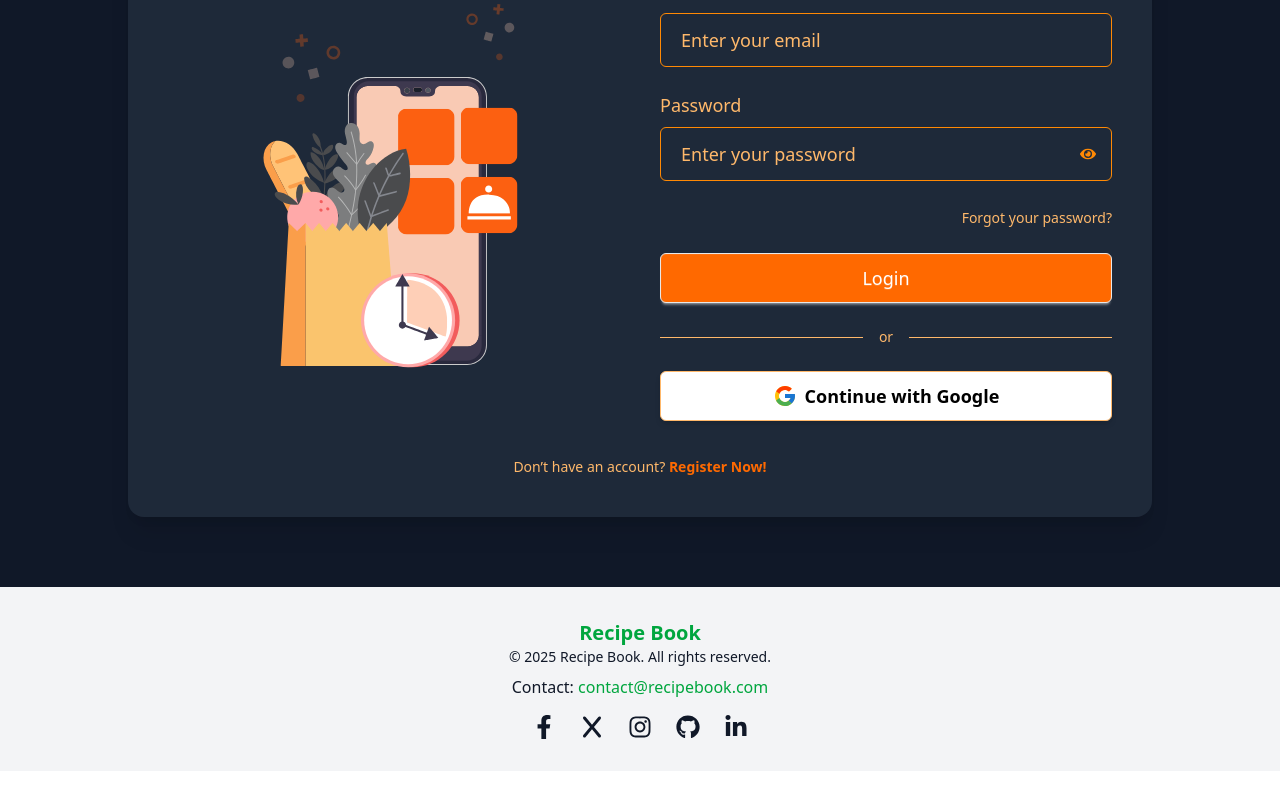
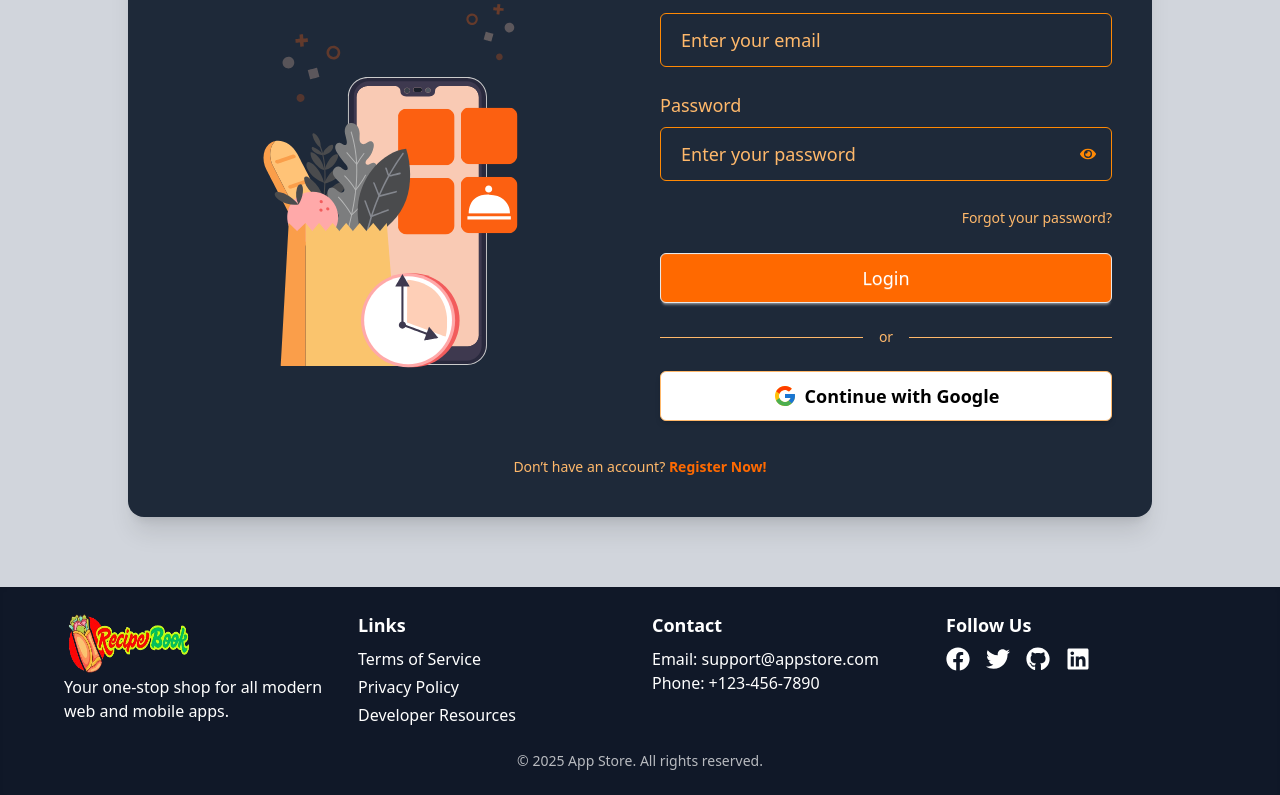
Before and after one commit to SDNATH-Git/recipe-book-clientset, a React (Vite) app: page /login in a window 1280 px wide. Shown: the part 313-1108 px from the top of the page. Before the commit the page ends 1084 px from the top, so only its background shows below. Built offline with nearby package versions, Linux system fonts and the light colour scheme; no server answers.

Commit message:
added by home

```diff
--- a/src/Components/About/About.jsx
+++ /dev/null
@@ -1,48 +0,0 @@
-import React from 'react';
-
-const About = () => {
-    return (
-        <div className="min-h-screen bg-gray-900 text-white p-8">
-            <div className="max-w-4xl mx-auto bg-orange-900/30 rounded-xl p-8 shadow-2xl backdrop-blur-sm">
-                <h1 className="text-4xl font-bold mb-6 text-orange-400">About Recipe Book</h1>
-
-                <div className="space-y-6 text-lg">
-                    <p className="text-orange-100">
-                        Welcome to <span className="font-semibold text-orange-300">Recipe Book</span>, your ultimate digital kitchen companion!
-                        We're passionate about bringing people together through the joy of cooking.
-                    </p>
-
-                    <p className="text-orange-100">
-                        Our mission is simple: to make cooking accessible, enjoyable, and inspiring for everyone -
-                        from kitchen beginners to seasoned chefs.
-                    </p>
-
-                    <div className="bg-orange-800/40 p-6 rounded-lg">
-                        <h2 className="text-2xl font-semibold mb-4 text-orange-300">What We Offer</h2>
-                        <ul className="space-y-3 list-disc pl-5 text-orange-100">
-                            <li>Thousands of delicious recipes from around the world</li>
-                            <li>Easy-to-follow cooking instructions</li>
-                            <li>Personal recipe collections and favorites</li>
-                            <li>Meal planning and shopping list tools</li>
-                            <li>Dietary preference filters (vegetarian, vegan, gluten-free, etc.)</li>
-                        </ul>
-                    </div>
-
-                    <p className="text-orange-100">
-                        Recipe Book was founded in 2025 by a team of food enthusiasts who believe that
-                        great meals create great memories. We're constantly updating our collection
-                        and adding new features to enhance your cooking experience.
-                    </p>
-
-                    <p className="text-orange-200 italic">
-                        "Cooking is an art, but all art requires knowing something about the techniques and materials"
-                        <br />
-                        <span className="text-orange-300">- Nathan Myhrvold</span>
-                    </p>
-                </div>
-            </div>
-        </div>
-    );
-};
-
-export default About;
--- a/src/Components/Footer/Footer.jsx
+++ b/src/Components/Footer/Footer.jsx
@@ -1,70 +1,62 @@
 import React from 'react';
-import { FaFacebookF, FaInstagram, FaGithub, FaLinkedinIn } from 'react-icons/fa';
-import { FaX } from 'react-icons/fa6';
-import Logo from '../Logo/Logo';
+import Logo from "../../assets/logo.png";
+import { FaFacebook, FaTwitter, FaGithub, FaLinkedin } from "react-icons/fa";
 
 const Footer = () => {
   return (
-    <footer className="bg-gray-100 text-gray-900 dark:bg-black dark:text-white py-8 mt-auto">
-      <div className="max-w-7xl mx-auto px-4 text-center">
-        <Logo></Logo>
-        <p className="text-sm mb-2">© 2025 Recipe Book. All rights reserved.</p>
-        <p className="mb-4">
-          Contact:{" "}
-          <a
-            href="mailto:contact@recipebook.com"
-            className="text-green-600 hover:underline dark:text-green-400"
-          >
-            contact@recipebook.com
-          </a>
-        </p>
-        <div className="flex justify-center space-x-6 text-2xl">
-          <a
-            href="https://www.facebook.com/ibrahim.khalil.tushar.2024"
-            target="_blank"
-            rel="noopener noreferrer"
-            className="hover:text-green-600 dark:hover:text-green-400 transition-colors"
-            aria-label="Facebook"
-          >
-            <FaFacebookF />
-          </a>
-          <a
-            href="https://x.com/iktushar01"
-            target="_blank"
-            rel="noopener noreferrer"
-            className="hover:text-green-600 dark:hover:text-green-400 transition-colors"
-            aria-label="X"
-          >
-            <FaX />
-          </a>
-          <a
-            href="https://instagram.com/iktushar01"
-            target="_blank"
-            rel="noopener noreferrer"
-            className="hover:text-green-600 dark:hover:text-green-400 transition-colors"
-            aria-label="Instagram"
-          >
-            <FaInstagram />
-          </a>
-          <a
-            href="https://github.com/iktushar01"
-            target="_blank"
-            rel="noopener noreferrer"
-            className="hover:text-green-600 dark:hover:text-green-400 transition-colors"
-            aria-label="GitHub"
-          >
-            <FaGithub />
-          </a>
-          <a
-            href="https://linkedin.com/in/iktushar01"
-            target="_blank"
-            rel="noopener noreferrer"
-            className="hover:text-green-600 dark:hover:text-green-400 transition-colors"
-            aria-label="LinkedIn"
-          >
-            <FaLinkedinIn />
-          </a>
+    <footer className="bg-gray-900 text-base-content  p-6 shadow-inner text-white">
+      <div className="max-w-6xl mx-auto grid grid-cols-1 sm:grid-cols-2 md:grid-cols-4 gap-6">
+
+        {/* App Info */}
+        <div>
+          <img className="w-32 h-16" src={Logo} alt="Logo" />
+          <p>Your one-stop shop for all modern web and mobile apps.</p>
         </div>
+
+        {/* Useful Links */}
+        <div>
+          <h3 className="text-lg font-semibold mb-2">Links</h3>
+          <ul className="space-y-1">
+            <li>
+              <a href="https://appstore.com/terms-of-service" target="_blank" rel="noopener noreferrer" className="hover:underline">
+                Terms of Service
+              </a>
+            </li>
+            <li>
+              <a href="https://appstore.com/privacy-policy" target="_blank" rel="noopener noreferrer" className="hover:underline">
+                Privacy Policy
+              </a>
+            </li>
+            <li>
+              <a href="https://stackoverflow.com/questions/56939805/how-to-change-developer-website-in-app-store" target="_blank" rel="noopener noreferrer" className="hover:underline">
+                Developer Resources
+              </a>
+            </li>
+          </ul>
+        </div>
+
+
+        {/* Contact Info (Optional) */}
+        <div>
+          <h3 className="text-lg font-semibold mb-2">Contact</h3>
+          <p>Email: support@appstore.com</p>
+          <p>Phone: +123-456-7890</p>
+        </div>
+
+        {/* Social Media */}
+        <div>
+          <h3 className="text-lg font-semibold mb-2">Follow Us</h3>
+          <div className="flex gap-4 text-2xl">
+            <a href="https://facebook.com" aria-label="Facebook"><FaFacebook /></a>
+            <a href="https://twitter.com" aria-label="Twitter"><FaTwitter /></a>
+            <a href="https://github.com" aria-label="GitHub"><FaGithub /></a>
+            <a href="https://linkedin.com" aria-label="LinkedIn"><FaLinkedin /></a>
+          </div>
+        </div>
+      </div>
+
+      <div className="text-center mt-6 text-sm opacity-70">
+        © {new Date().getFullYear()} App Store. All rights reserved.
       </div>
     </footer>
   );
--- a/src/Components/Navbar/Navbar.jsx
+++ b/src/Components/Navbar/Navbar.jsx
@@ -39,7 +39,6 @@ const Navbar = () => {
     { name: "All Recipes", path: "/all-recipes" },
     { name: "Add Recipe", path: "/add-recipes" },
     { name: "My Recipes", path: "/my-recipes" },
-    { name: "About Us", path: "/about-us" },
   ];
 
   const renderNavLinks = (onClickClose = null) =>
--- a/src/Pages/AddRecipe/AddRecipe.jsx
+++ b/src/Pages/AddRecipe/AddRecipe.jsx
@@ -74,7 +74,7 @@ const AddRecipe = () => {
   };
 
   return (
-    <div className="min-h-screen bg-gradient-to-br from-gray-900 via-black to-gray-800 py-12 px-4 text-white">
+    <div className="min-h-screen bg-gradient-to-br bg-gray-300 py-12 px-4 text-white">
       <div className="max-w-3xl mx-auto bg-gray-950/70 backdrop-blur-md rounded-3xl shadow-2xl p-10 border border-orange-700">
         {/* Back Button */}
         <button
--- a/src/Pages/Home/Home.jsx
+++ b/src/Pages/Home/Home.jsx
@@ -1,7 +1,6 @@
 import React from "react";
 import AdvancedSwiper from "../../Components/AdvancedSwiper/AdvancedSwiper";
 import FeaturedChefs from "../../Components/FeaturedChefs/FeaturedChefs";
-import CookingTips from "../../Components/CookingTips/CookingTips";
 import Feq from "../../Components/Feq/Feq";
 import TopRecipes from "../../Components/TopRecipes/TopRecipes";
 
@@ -11,7 +10,6 @@ const Home = () => {
       <AdvancedSwiper></AdvancedSwiper>
       <TopRecipes></TopRecipes>
       <FeaturedChefs></FeaturedChefs>
-      {/* <CookingTips></CookingTips> */}
       <Feq></Feq>
     </div>
   );
--- a/src/Pages/Login/Login.jsx
+++ b/src/Pages/Login/Login.jsx
@@ -59,7 +59,7 @@ const Login = () => {
   };
 
   return (
-    <div className="min-h-screen bg-gray-900 flex items-center justify-center px-4 py-8">
+    <div className="min-h-screen bg-gray-300 flex items-center justify-center px-4 py-8">
       <div className="bg-gray-800 p-8 sm:p-10 rounded-2xl shadow-xl w-full max-w-5xl text-orange-400">
         <h2 className="text-3xl font-bold text-center mb-10">Sign in to your account</h2>
         <div className="flex flex-col md:flex-row gap-10 items-center">
--- a/src/Pages/MyRecipes/MyRecipes.jsx
+++ b/src/Pages/MyRecipes/MyRecipes.jsx
@@ -223,7 +223,7 @@ const MyRecipes = () => {
   }
 
   return (
-    <div className="min-h-screen bg-gray-900 py-8 px-4 sm:px-6 lg:px-8">
+    <div className="min-h-screen bg-gray-300 py-8 px-4 sm:px-6 lg:px-8">
       <div className="max-w-7xl mx-auto">
         <h1 className="text-3xl font-bold text-orange-500 mb-8 text-center">My Recipes</h1>
 
--- a/src/Pages/Register/Register.jsx
+++ b/src/Pages/Register/Register.jsx
@@ -98,7 +98,7 @@ const Register = () => {
   };
 
   return (
-    <div className="min-h-screen flex items-center justify-center bg-gray-900 px-4">
+    <div className="min-h-screen flex items-center justify-center bg-gray-300 px-4 p-6">
       <div className="bg-gray-800 p-6 sm:p-10 rounded-2xl shadow-lg w-full max-w-6xl text-orange-500">
         <h2 className="text-4xl font-bold text-center mb-10 text-orange-400">
           Create a New Account
--- a/src/Routes/Router.jsx
+++ b/src/Routes/Router.jsx
@@ -10,7 +10,6 @@ import ForgetPassword from "../Pages/ForgetPassword/ForgetPassword";
 import PrivateRoute from "../Provider/PrivateRoute";
 import RecipesDetails from "../Pages/RecipesDetails/RecipesDetails";
 import Error from "../Components/Error/Error";
-import About from "../Components/About/About";
 
 const router = createBrowserRouter([
   {
@@ -21,10 +20,6 @@ const router = createBrowserRouter([
       {
         index: true,
         element: <Home />,
-      },
-      {
-        path : "/about-us",
-        element : <About/>
       },
       {
         path: "/all-recipes",
```
Also changed, not shown: src/Components/CookingTips/CookingTips.jsx (deleted, +0 -74 lines), src/Pages/AllRecipes/AllRecipes.jsx (+5 -5 lines).
